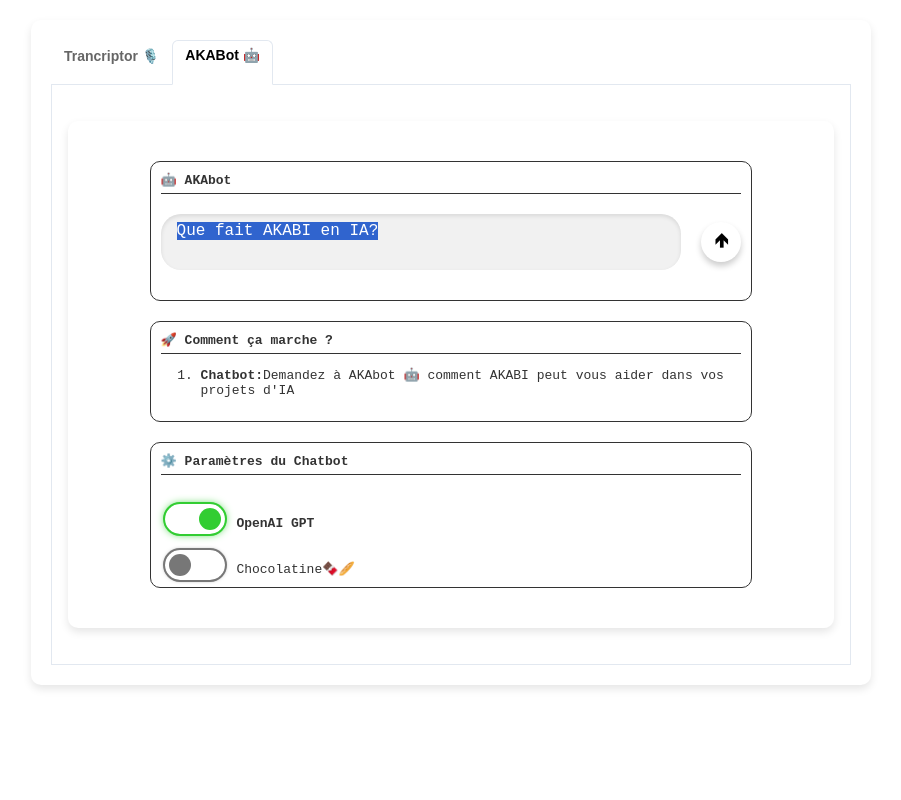
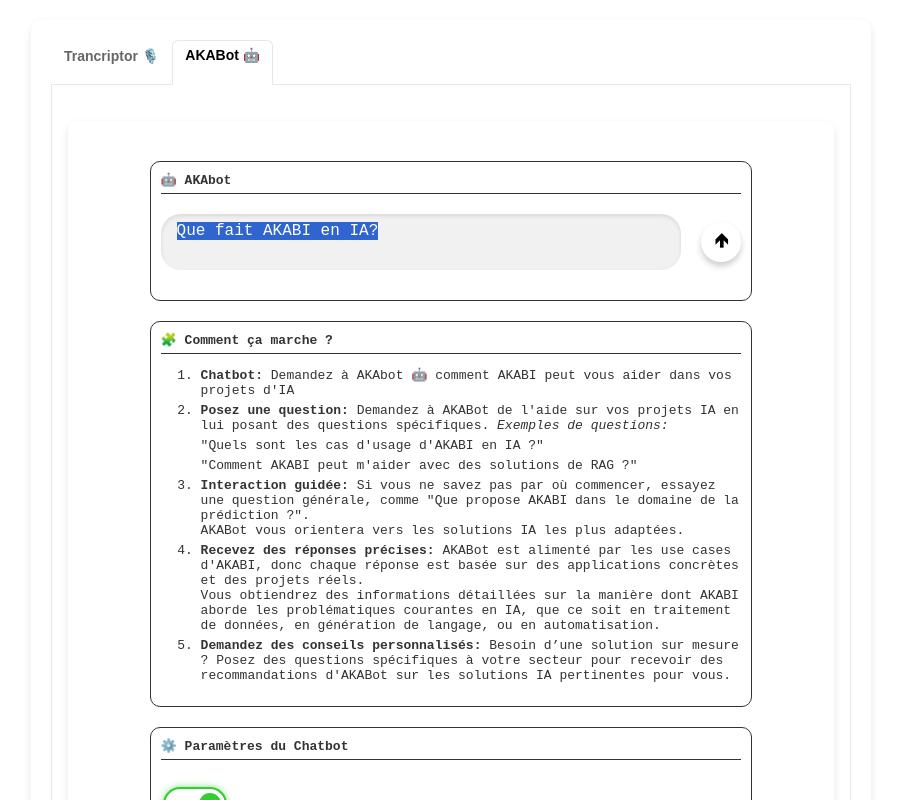
Before and after one commit to famibelle/TranscriMate, a Vue app in the folder transcribox/: page / in a window 1280 px wide. Both pictures are taken after a click on the button "AKABot 🤖". Shown: the top 800 px of the page, without its empty margins (189-1090 px from the left). Built offline with nearby package versions, Linux system fonts and the light colour scheme.

Commit message:
Rubrique "Comment ça marche"

```diff
--- a/transcribox/src/App.vue
+++ b/transcribox/src/App.vue
@@ -321,10 +321,31 @@
 
                 <!-- Section "Comment ça marche ?" pour guider l'utilisateur -->
                 <div class="stats-container">
-          <div class="stats-header">🚀 Comment ça marche ?</div>
-
+          <div class="stats-header">🧩 Comment ça marche ?</div>
           <ol>
-            <li><strong>Chatbot:</strong>Demandez à AKAbot 🤖 comment AKABI peut vous aider dans vos projets d'IA </li>
+            <li><strong>Chatbot: </strong>Demandez à AKAbot 🤖 comment AKABI peut vous aider dans vos projets d'IA </li>
+            <li>
+      <strong>Posez une question: </strong>Demandez à AKABot de l'aide sur vos projets IA en lui posant des questions spécifiques.
+      <em>Exemples de questions:</em>
+      <ul>
+        <li>"Quels sont les cas d'usage d'AKABI en IA ?"</li>
+        <li>"Comment AKABI peut m'aider avec des solutions de RAG ?"</li>
+      </ul>
+    </li>
+
+    <li>
+      <strong>Interaction guidée: </strong>Si vous ne savez pas par où commencer, essayez une question générale, comme "Que propose AKABI dans le domaine de la prédiction ?".<br>
+      AKABot vous orientera vers les solutions IA les plus adaptées.
+    </li>
+
+    <li>
+      <strong>Recevez des réponses précises: </strong>AKABot est alimenté par les use cases d'AKABI, donc chaque réponse est basée sur des applications concrètes et des projets réels.<br>
+      Vous obtiendrez des informations détaillées sur la manière dont AKABI aborde les problématiques courantes en IA, que ce soit en traitement de données, en génération de langage, ou en automatisation.
+    </li>
+
+    <li>
+      <strong>Demandez des conseils personnalisés: </strong>Besoin d’une solution sur mesure ? Posez des questions spécifiques à votre secteur pour recevoir des recommandations d'AKABot sur les solutions IA pertinentes pour vous.
+    </li>
           </ol>
 
         </div>
```
